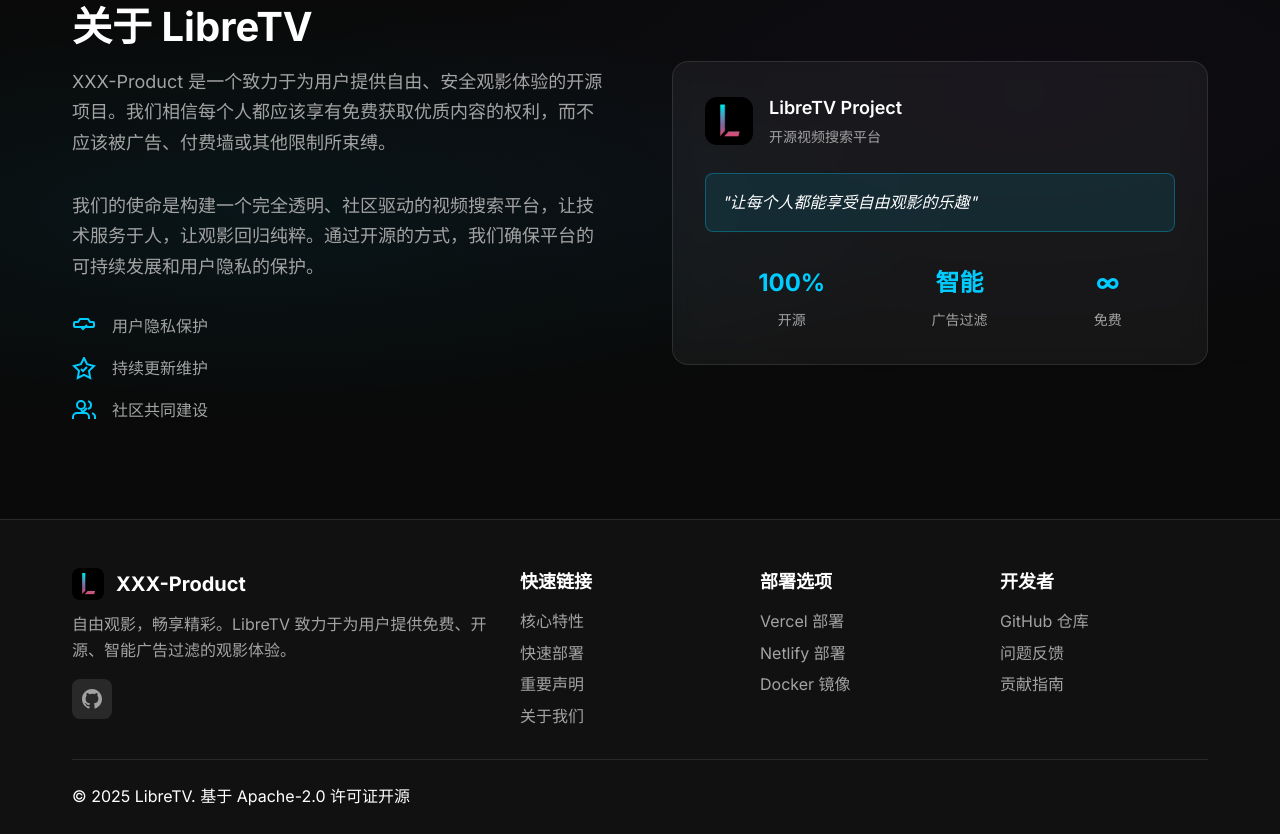
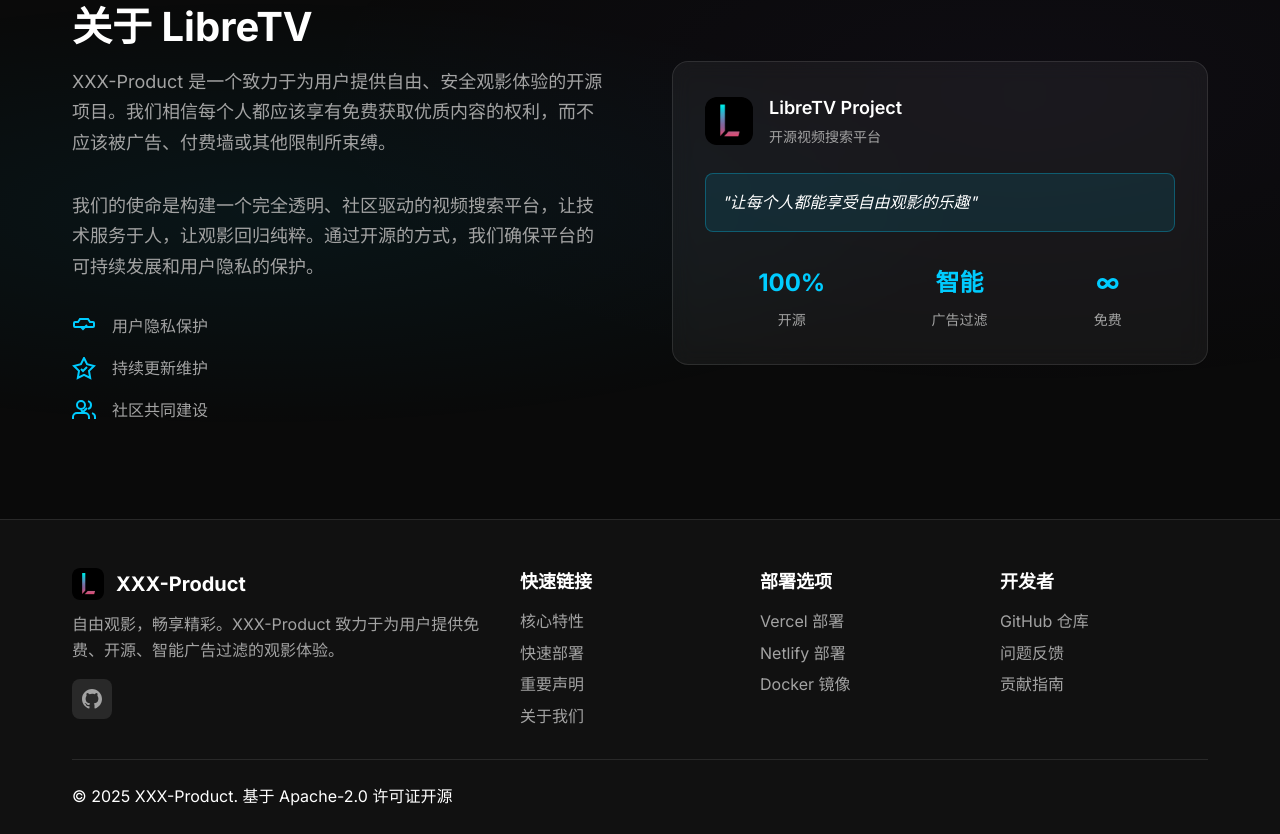
Before and after one commit to hst1189/abc-product-portal, a website: page index.html in a window 1280 px wide. Shown: the part 6052-6886 px from the top of the page. Drawn offline with nearby package versions, Linux system fonts and the light colour scheme; no server answers.

Commit message:
Update index.html

```diff
--- a/index.html
+++ b/index.html
@@ -573,7 +573,7 @@
                         <img src="./assets/logo-black.png" alt="LibreTV Logo" class="footer-logo-img">
                         <span class="footer-logo-text">XXX-Product</span>
                     </div>                    <p class="footer-description">
-                        自由观影，畅享精彩。LibreTV 致力于为用户提供免费、开源、智能广告过滤的观影体验。
+                        自由观影，畅享精彩。XXX-Product 致力于为用户提供免费、开源、智能广告过滤的观影体验。
                     </p>
                     <div class="footer-social">
                         <a href="https://github.com/XXX-Product" class="social-link" target="_blank" aria-label="GitHub">
@@ -608,9 +608,10 @@
                         <li><a href="https://github.com/XXX-Product/blob/main/CONTRIBUTING.md" target="_blank">贡献指南</a></li>
                     </ul>
                 </div>
-            </div>            <div class="footer-bottom">
+            </div>
+            <div class="footer-bottom">
                 <div class="footer-copyright">
-                    <p>&copy; <span id="currentYear"></span> LibreTV. 基于 Apache-2.0 许可证开源</p>
+                    <p>&copy; <span id="currentYear"></span> XXX-Product. 基于 Apache-2.0 许可证开源</p>
                     <script>
                         document.getElementById('currentYear').textContent = new Date().getFullYear();
                     </script>
```
